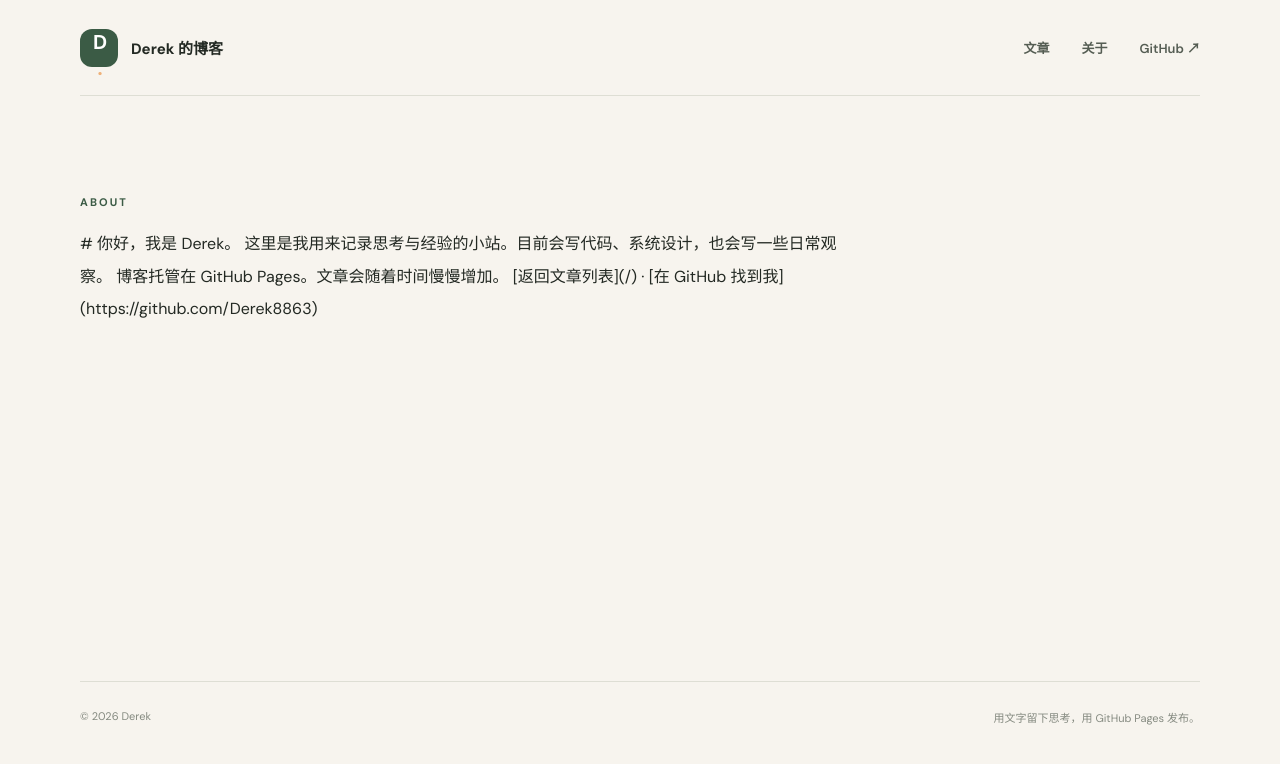
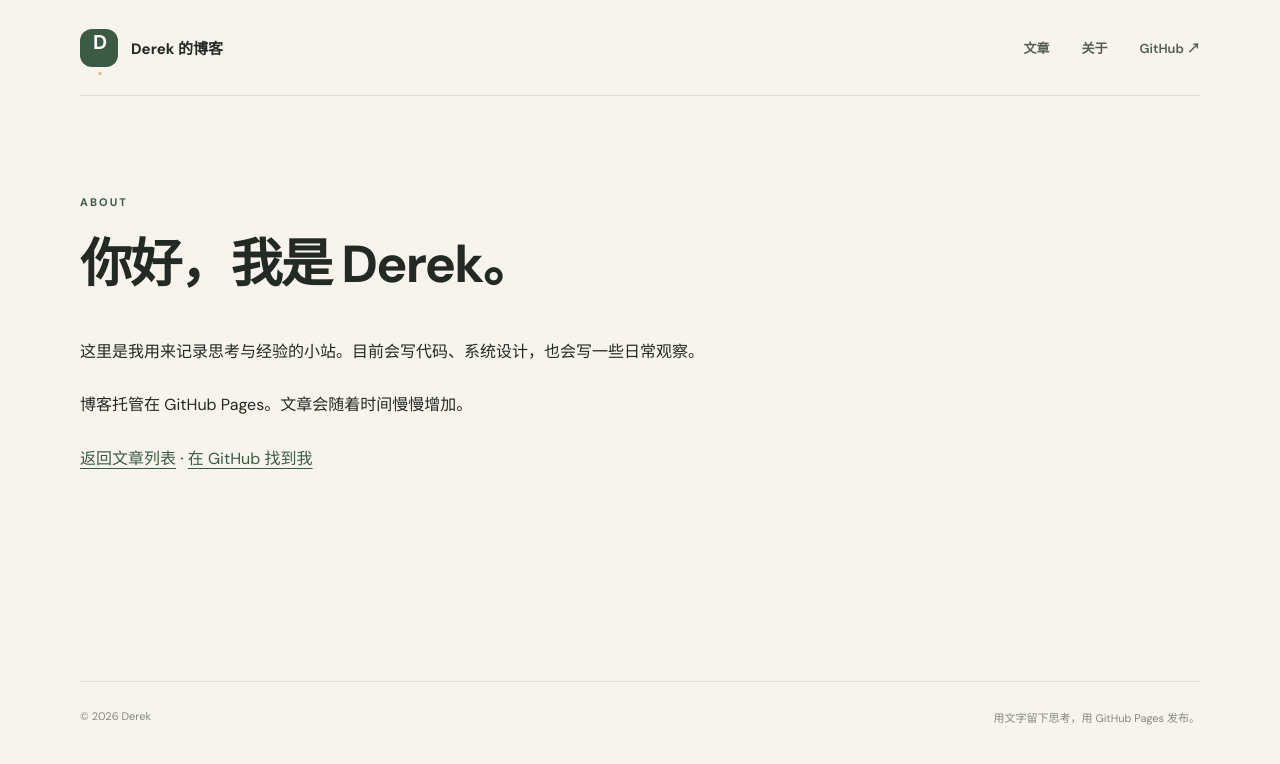
Before and after one commit to Derek8863/Derek8863.github.io, a Jekyll site: the page built from about.md, in a window 1280 px wide. Shown: the top 764 px of the page. Built offline with Jekyll 4.4.1, drawn with Linux system fonts in a browser that asks for light colours.

Commit message:
Render about page content correctly

```diff
--- a/about.md
+++ b/about.md
@@ -3,16 +3,10 @@ layout: default
 title: 关于
 permalink: /about/
 ---
-
 <div class="simple-page prose">
-<p class="eyebrow">ABOUT</p>
-
-# 你好，我是 Derek。
-
-这里是我用来记录思考与经验的小站。目前会写代码、系统设计，也会写一些日常观察。
-
-博客托管在 GitHub Pages。文章会随着时间慢慢增加。
-
-[返回文章列表]({{ '/' | relative_url }}) · [在 GitHub 找到我](https://github.com/Derek8863)
-
+  <p class="eyebrow">ABOUT</p>
+  <h1>你好，我是 Derek。</h1>
+  <p>这里是我用来记录思考与经验的小站。目前会写代码、系统设计，也会写一些日常观察。</p>
+  <p>博客托管在 GitHub Pages。文章会随着时间慢慢增加。</p>
+  <p><a href="{{ '/' | relative_url }}">返回文章列表</a> · <a href="https://github.com/Derek8863">在 GitHub 找到我</a></p>
 </div>
```
